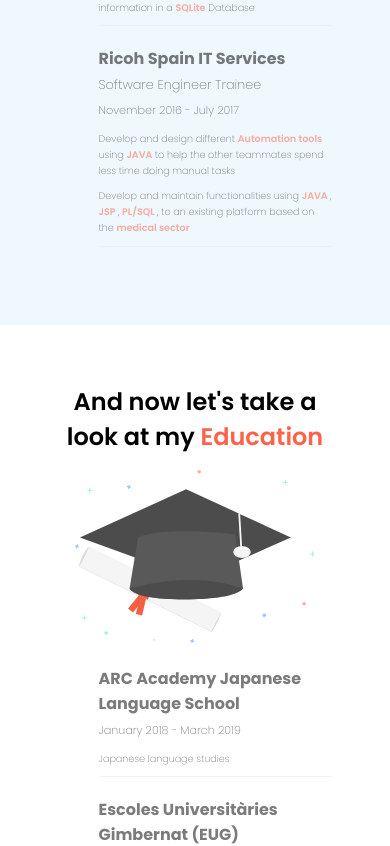
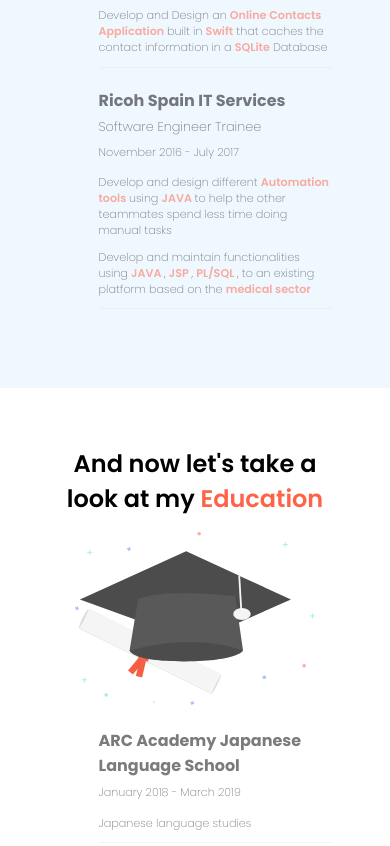
Before and after one commit to serginogal/react-portfolio, a React (Create React App) app: page / in a window 390 px wide. Shown: the part 2204-3050 px from the top of the page. Built offline with nearby package versions, Linux system fonts and the light colour scheme.

Commit message:
increased mobile font size for carreer and education

```diff
--- a/src/Components/Career/Career.css
+++ b/src/Components/Career/Career.css
@@ -118,14 +118,14 @@
   }
 
   .career-wrapper ol li p {
-    font-size: .6rem;
+    font-size: .7rem;
     padding-left: 0;
     line-height: 1rem;
     opacity: .6;
   }
 
   .career-wrapper ol li p .highlight {
-    font-size: .6rem;
+    font-size: .7rem;
   }
 
 }
--- a/src/Components/Education/Education.css
+++ b/src/Components/Education/Education.css
@@ -104,7 +104,7 @@
   }
 
   .education-wrapper ol li p {
-    font-size: .6rem;
+    font-size: .7rem;
     padding-left: 0;
     line-height: 1rem;
     opacity: .6;
```
